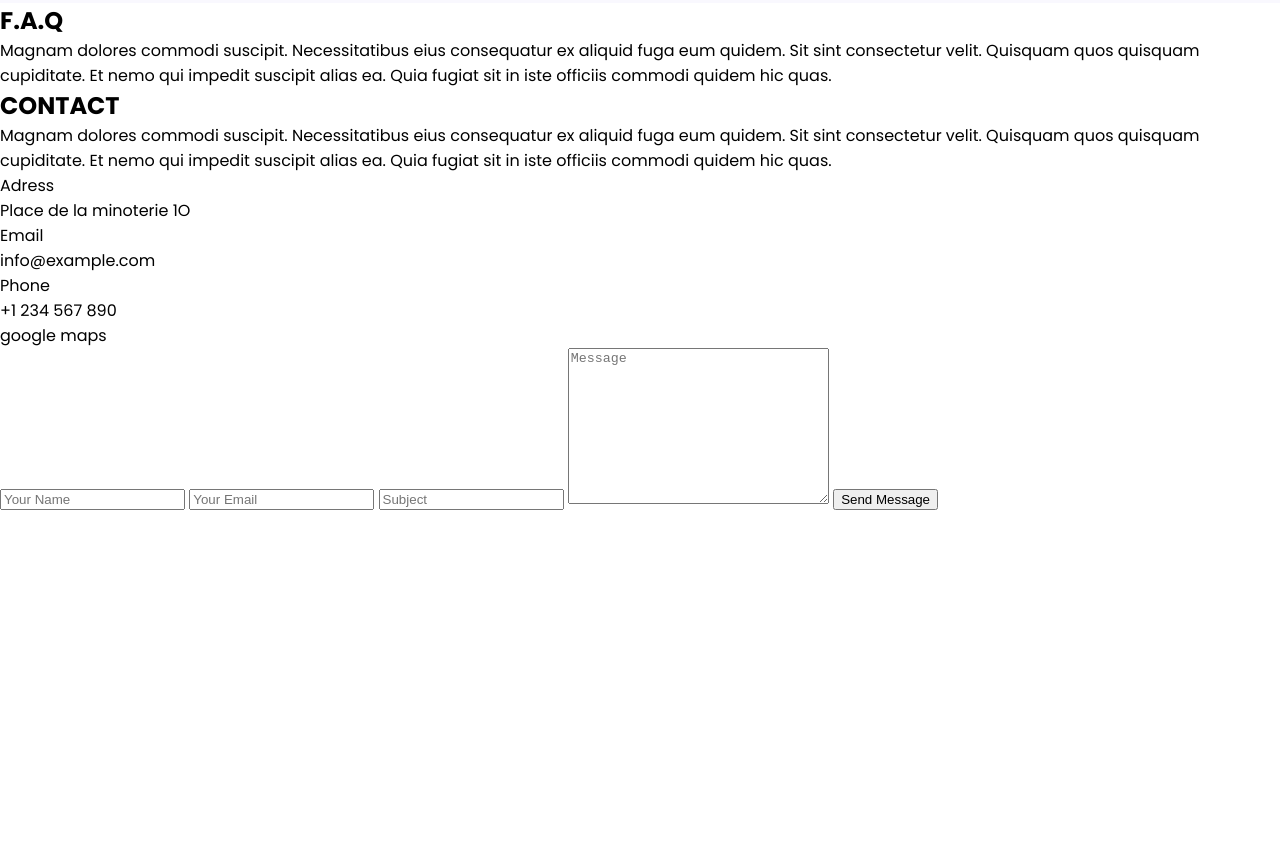
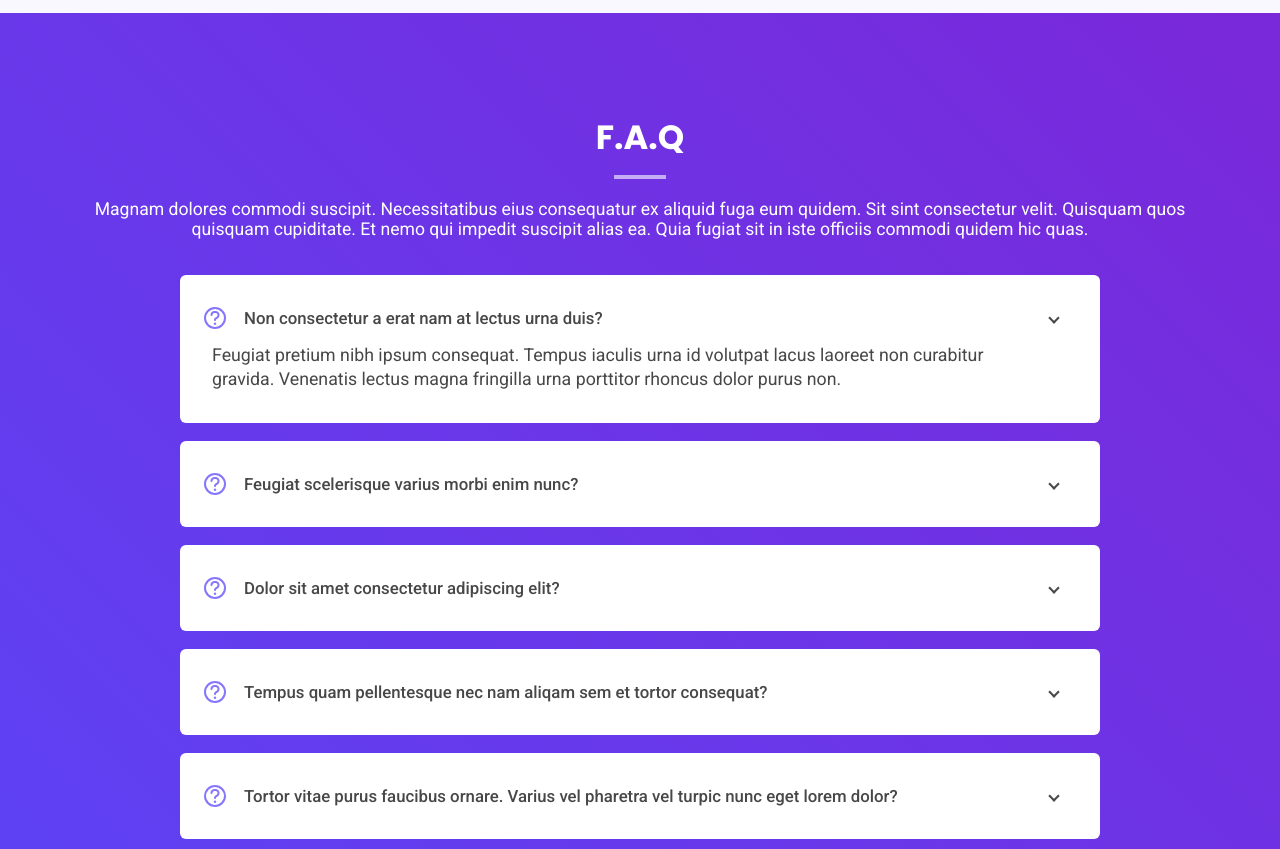
Before and after one commit to Michnowicz/projetFinalDOM-Aleksander_Michnowicz, a plain HTML site: page index.html in a window 1280 px wide. Shown: the part 6831-7680 px from the top of the page. Before the commit the page ends 7342 px from the top, so only its background shows below. Drawn offline with Linux system fonts and the light colour scheme.

Commit message:
pricing layout

```diff
--- a/index.html
+++ b/index.html
@@ -297,51 +297,79 @@
         </section>
 
         <section class="faq">
-            <div>
-                <h2>F.A.Q</h2>
+            <div class="faqTitle">
+                <h2 class="title">F.A.Q</h2>
+                <div class="underline"></div>
                 <p>Magnam dolores commodi suscipit. Necessitatibus eius consequatur ex aliquid fuga eum quidem. Sit sint consectetur velit. Quisquam quos quisquam cupiditate. Et nemo qui impedit suscipit alias ea. Quia fugiat sit in iste officiis commodi quidem hic quas.</p>
             </div>
+
             <div class="cards">
+
                 <div class="card">
                     <div>
-                        <i></i>
-                        <p></p>
-                        <div></div>
+                        <div class="cardTitle">
+                            <div>
+                                <div class="question"><i class="fa-solid fa-question"></i></div>
+                                <p>Non consectetur a erat nam at lectus urna duis?</p>
+                            </div>
+                            <div class="arrow"></div>
+                        </div>
+                        <p class="cardText">Feugiat pretium nibh ipsum consequat. Tempus iaculis urna id volutpat lacus laoreet non curabitur gravida. Venenatis lectus magna fringilla urna porttitor rhoncus dolor purus non.</p>
                     </div>
-                    <p></p>
                 </div>
+
                 <div class="card">
                     <div>
-                        <i></i>
-                        <p></p>
-                        <div></div>
+                        <div class="cardTitle">
+                            <div>
+                                <div class="question"><i class="fa-solid fa-question"></i></div>
+                                <p>Feugiat scelerisque varius morbi enim nunc?</p>
+                            </div>
+                            <div class="arrow"></div>
+                        </div>
+                        <p class="hidden cardText">Feugiat pretium nibh ipsum consequat. Tempus iaculis urna id volutpat lacus laoreet non curabitur gravida. Venenatis lectus magna fringilla urna porttitor rhoncus dolor purus non.</p>
                     </div>
-                    <p></p>
                 </div>
+
                 <div class="card">
                     <div>
-                        <i></i>
-                        <p></p>
-                        <div></div>
+                        <div class="cardTitle">
+                            <div>
+                                <div class="question"><i class="fa-solid fa-question"></i></div>
+                                <p>Dolor sit amet consectetur adipiscing elit?</p>
+                            </div>
+                            <div class="arrow"></div>
+                        </div>
+                        <p class="hidden cardText">Feugiat pretium nibh ipsum consequat. Tempus iaculis urna id volutpat lacus laoreet non curabitur gravida. Venenatis lectus magna fringilla urna porttitor rhoncus dolor purus non.</p>
                     </div>
-                    <p></p>
                 </div>
+
                 <div class="card">
                     <div>
-                        <i></i>
-                        <p></p>
-                        <div></div>
+                        <div class="cardTitle">
+                            <div>
+                                <div class="question"><i class="fa-solid fa-question"></i></div>
+                                <p>Tempus quam pellentesque nec nam aliqam sem et tortor consequat?</p>
+                            </div>
+                            <div class="arrow"></div>
+                        </div>
+                        <p class="hidden cardText">Feugiat pretium nibh ipsum consequat. Tempus iaculis urna id volutpat lacus laoreet non curabitur gravida. Venenatis lectus magna fringilla urna porttitor rhoncus dolor purus non.</p>
                     </div>
-                    <p></p>
                 </div>
+
                 <div class="card">
                     <div>
-                        <i></i>
-                        <p></p>
-                        <div></div>
+                        <div class="cardTitle">
+                            <div>
+                                <div class="question"><i class="fa-solid fa-question"></i></div>
+                                <p>Tortor vitae purus faucibus ornare. Varius vel pharetra vel turpic nunc eget lorem dolor?</p>
+                            </div>
+                            <div class="arrow"></div>
+                        </div>
+                        <p class="hidden cardText">Feugiat pretium nibh ipsum consequat. Tempus iaculis urna id volutpat lacus laoreet non curabitur gravida. Venenatis lectus magna fringilla urna porttitor rhoncus dolor purus non.</p>
                     </div>
-                    <p></p>
                 </div>
+
             </div>
         </section>
 
--- a/public/src/sass/_color.sass
+++ b/public/src/sass/_color.sass
@@ -2,6 +2,7 @@
 $navBlue: #3e2fc0c9
 $bgGrey : #f9f8fe
 $divBeige: #fffaf6
+$bgPurple:  linear-gradient(0.125turn, #5c43f5, #7a28d9)
 
 //btn
 $transparent: #ffffff00
@@ -16,6 +17,9 @@ $iconBlue: #5846f9
 $borderLightGrey: #b6b6bf
 $borderDarkGrey: #444444
 $borderLightGrey2: #f8f8f8
+$borderPurple: #c6aef6
+$question: #8576fb
 
 //font
 $fontLightGrey : #bfbfbf
+$fontDarkGrey:#474747
--- /dev/null
+++ b/public/src/sass/modules/_faq.sass
@@ -0,0 +1,68 @@
+
+.faq
+    background: $bgPurple
+    padding: 100px 64px 120px 64px
+
+    .faqTitle
+        display: flex
+        flex-direction: column
+        align-items: center
+        .title
+            color: white
+        .underline
+            background-color: $borderPurple
+        p
+            font-family: $roboto
+            margin-top: 20px
+            text-align: center
+            font-size: 1.1rem
+            color: white
+
+    .cards
+        padding: 36px 116px 0 116px
+        display: flex
+        flex-direction: column
+        gap: 18px
+        .card
+            background-color: white
+            border-radius: 6px
+            padding-bottom: 32px
+            div
+                .cardTitle
+                    display: flex
+                    margin: 32px 0 0 24px
+                    align-items: center
+                    justify-content: space-between
+                    div
+                        &:first-of-type
+                            display: flex
+                            align-items: center
+                            .question
+                                width: 18px
+                                aspect-ratio: 1/1
+                                border-radius: 50%
+                                border: 2.5px solid $question
+                                display: flex
+                                justify-content: center
+                                align-items: center
+                                i
+                                    color: $question
+                            p
+                                margin-left: 18px
+                                color: $fontDarkGrey
+                                font-family: $roboto
+                                font-weight: 500
+                                font-size: 1.05rem
+                    .arrow
+                        border-bottom: 2px solid $fontDarkGrey
+                        border-right: 2px solid $fontDarkGrey
+                        margin-right: 42px
+                        rotate: 45deg
+                        width: 6px
+                        aspect-ratio: 1/1
+                .cardText
+                    margin: 14px 86px 0 32px
+                    font-family: $roboto
+                    font-size: 1.11rem
+                    line-height: 1.5rem
+                    color: $fontDarkGrey
--- a/public/src/sass/modules/_global.sass
+++ b/public/src/sass/modules/_global.sass
@@ -54,3 +54,6 @@ a
     height: 4px
     width: 52px
     margin-top: 12px
+
+.hidden
+    display: none
--- a/public/src/sass/modules/_pricing.sass
+++ b/public/src/sass/modules/_pricing.sass
@@ -1,7 +1,7 @@
 
 .pricing
     background-color: $bgGrey
-    padding: 100px 64px 100px 64px
+    padding: 100px 64px 110px 64px
     .pricingTitle
         display: flex
         flex-direction: column
--- a/public/src/sass/modules/_style.sass
+++ b/public/src/sass/modules/_style.sass
@@ -8,3 +8,4 @@
 @import ./_testimonials
 @import ./_tech
 @import ./_pricing
+@import ./_faq
```
Also changed, not shown: public/css/style.css, 1 other file.
